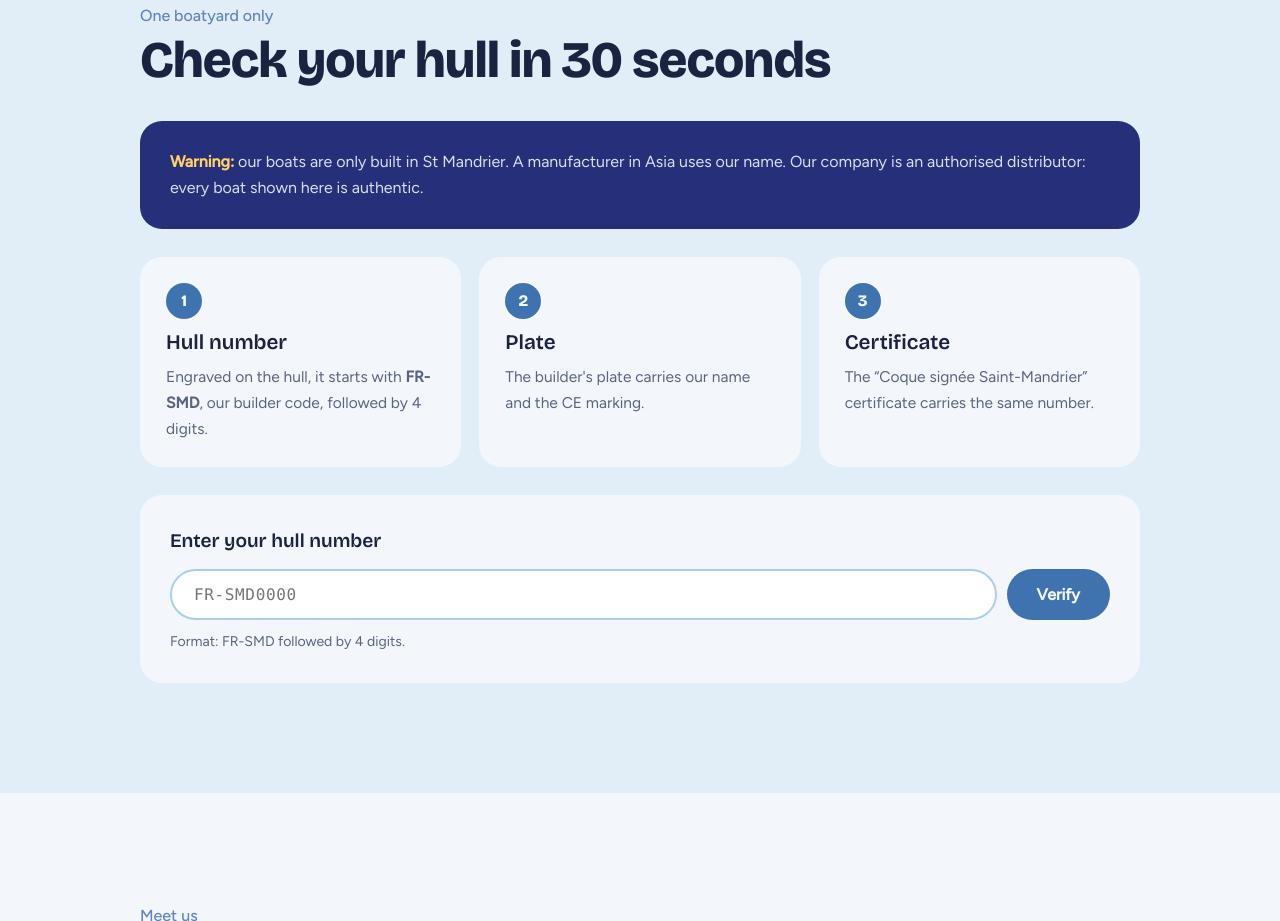
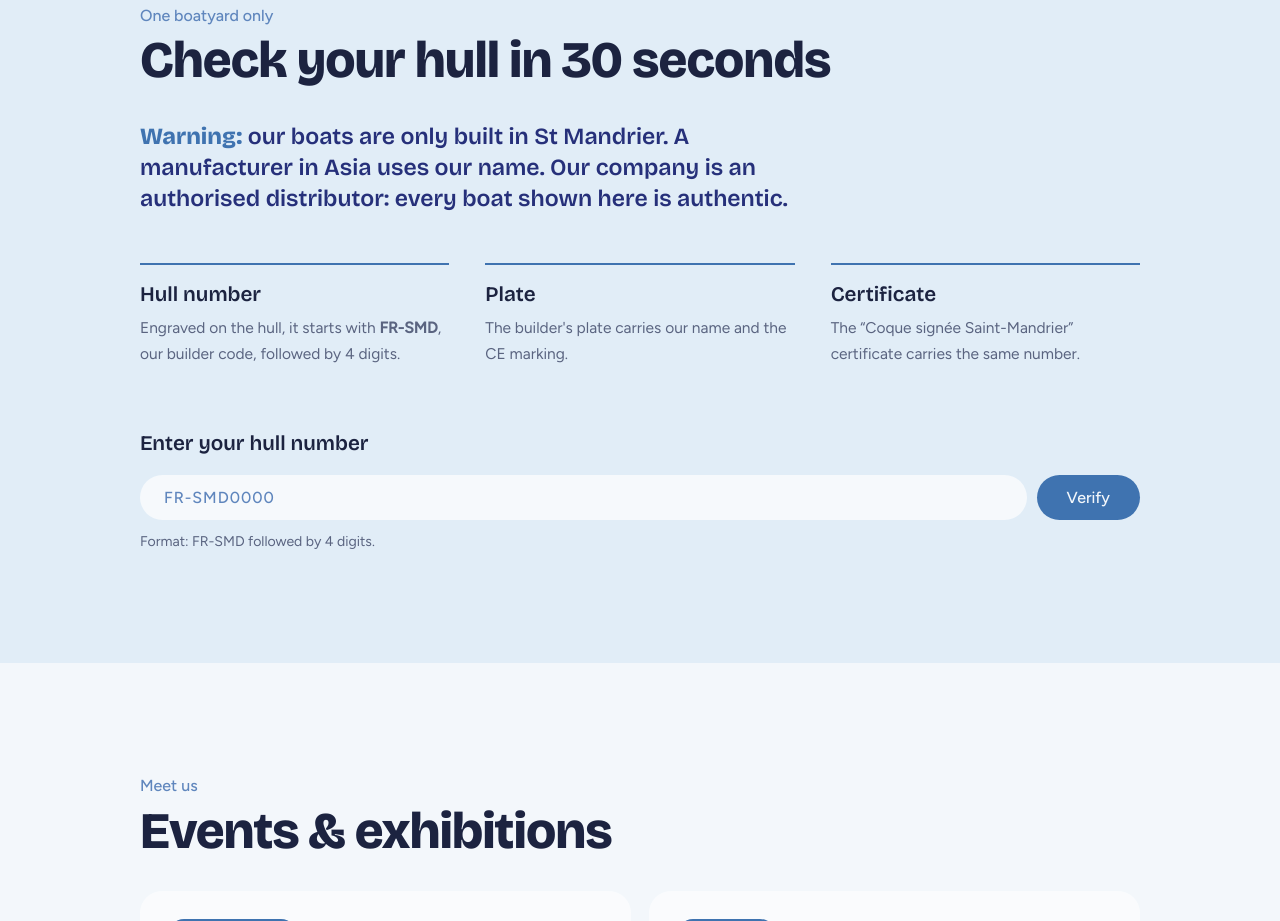
Before and after one commit to gillesdevauchelle/BDSM, a plain HTML site: page index.html in a window 1280 px wide. Shown: the part 4219-5140 px from the top of the page. Drawn offline with nearby package versions, Linux system fonts and the light colour scheme.

Commit message:
Refactor alert and verification styles in index.html
Updated styles and structure for alert and verification sections.

```diff
--- a/index.html
+++ b/index.html
@@ -120,40 +120,33 @@ video.lecteur{display:block;width:100%;border-radius:22px;background:var(--encre
 .fiche b{font-weight:600;color:var(--vert);margin-right:6px}
 
 /* authenticity */
-.avertissement{
-  background:var(--brun);color:var(--creme);border-radius:22px;padding:28px 30px;margin-bottom:28px;
+.bloc p.alerte{
+  font-family:var(--titre);font-weight:600;font-size:clamp(1.15rem,2.2vw,1.45rem);
+  line-height:1.35;color:var(--brun);max-width:46ch;margin-bottom:48px;
 }
-.avertissement p{color:rgba(243,247,251,.88)}
-.avertissement strong{color:#ffd166}
-.etapes{display:grid;grid-template-columns:repeat(3,1fr);gap:18px}
-.etape{background:rgba(255,255,255,.6);border-radius:22px;padding:26px}
-.etape .num{
-  display:inline-grid;place-items:center;width:36px;height:36px;border-radius:50%;
-  background:var(--vert);color:var(--creme);font-family:var(--titre);font-weight:800;margin-bottom:12px;
-}
+.alerte b{color:var(--vert)}
+.etapes{display:grid;grid-template-columns:repeat(3,1fr);gap:36px}
+.etape{border-top:2px solid var(--vert);padding-top:18px}
 .etape p{font-size:.97rem}
-.verif{
-  margin-top:28px;background:rgba(255,255,255,.6);border-radius:22px;padding:30px;
-}
-.verif label{display:block;font-family:var(--titre);font-weight:600;font-size:1.2rem;color:var(--encre);margin-bottom:12px}
+.verif{margin-top:60px}
+.verif label{display:block;font-family:var(--titre);font-weight:600;font-size:1.3rem;color:var(--encre);margin-bottom:14px}
 .verif-ligne{display:flex;flex-wrap:wrap;gap:10px}
 .verif input{
-  flex:1 1 240px;min-width:0;padding:14px 22px;border-radius:999px;border:2px solid var(--sauge);
-  background:#fff;font-family:ui-monospace,Menlo,Consolas,monospace;font-size:1rem;color:var(--encre);
-  text-transform:uppercase;letter-spacing:.04em;
+  flex:1 1 240px;min-width:0;padding:13px 24px;border-radius:999px;border:0;
+  background:rgba(255,255,255,.7);font-family:var(--texte);font-weight:500;font-size:1rem;color:var(--brun);
+  text-transform:uppercase;letter-spacing:.06em;
 }
-.verif input:focus{outline:none;border-color:var(--vert)}
+.verif input::placeholder{color:var(--brun-doux)}
+.verif input:focus-visible{outline:2px solid var(--vert);outline-offset:3px}
 .verif button{
   border:0;cursor:pointer;background:var(--vert);color:var(--creme);font-family:var(--texte);
-  font-weight:600;font-size:1rem;padding:14px 30px;border-radius:999px;transition:transform .2s,background .2s;
+  font-weight:500;font-size:1rem;padding:13px 30px;border-radius:999px;transition:transform .2s;
 }
-.verif button:hover{transform:translateY(-2px);background:var(--brun)}
+.verif button:hover{transform:translateY(-2px)}
 .verif .aide{font-size:.88rem;color:var(--gris);margin-top:10px}
-.resultat{margin-top:18px;padding:16px 22px;border-radius:18px;font-weight:600;display:none}
+.resultat{display:none;margin-top:26px;font-family:var(--titre);font-weight:600;font-size:1.2rem;color:var(--brun)}
 .resultat.visible{display:block}
-.resultat.ok{background:rgba(63,115,176,.15);color:var(--brun);font-family:var(--titre);font-size:1.6rem;font-weight:800}
-.resultat.inconnu{background:rgba(95,134,189,.15);color:var(--brun)}
-.resultat.erreur{background:rgba(200,60,40,.12);color:#a3321f}
+.resultat.ok{font-weight:800;font-size:clamp(2rem,5vw,3.2rem);line-height:1;letter-spacing:-.02em;color:var(--vert)}
 
 /* events */
 .evenements{display:grid;grid-template-columns:repeat(auto-fit,minmax(260px,1fr));gap:18px}
@@ -335,23 +328,18 @@ footer{text-align:center;padding:30px 24px 50px;color:rgba(243,247,251,.65);font
   <div class="etiquette">One boatyard only</div>
   <h2 class="section">Check your hull in 30 seconds</h2>
 
-  <div class="avertissement">
-    <p><strong>Warning:</strong> our boats are only built in St Mandrier. A manufacturer in Asia uses our name. Our company is an authorised distributor: every boat shown here is authentic.</p>
-  </div>
+  <p class="alerte"><b>Warning:</b> our boats are only built in St Mandrier. A manufacturer in Asia uses our name. Our company is an authorised distributor: every boat shown here is authentic.</p>
 
   <div class="etapes">
     <div class="etape">
-      <div class="num">1</div>
       <h3>Hull number</h3>
       <p>Engraved on the hull, it starts with <b>FR-SMD</b>, our builder code, followed by 4 digits.</p>
     </div>
     <div class="etape">
-      <div class="num">2</div>
       <h3>Plate</h3>
       <p>The builder's plate carries our name and the CE marking.</p>
     </div>
     <div class="etape">
-      <div class="num">3</div>
       <h3>Certificate</h3>
       <p>The “Coque signée Saint-Mandrier” certificate carries the same number.</p>
     </div>
```
